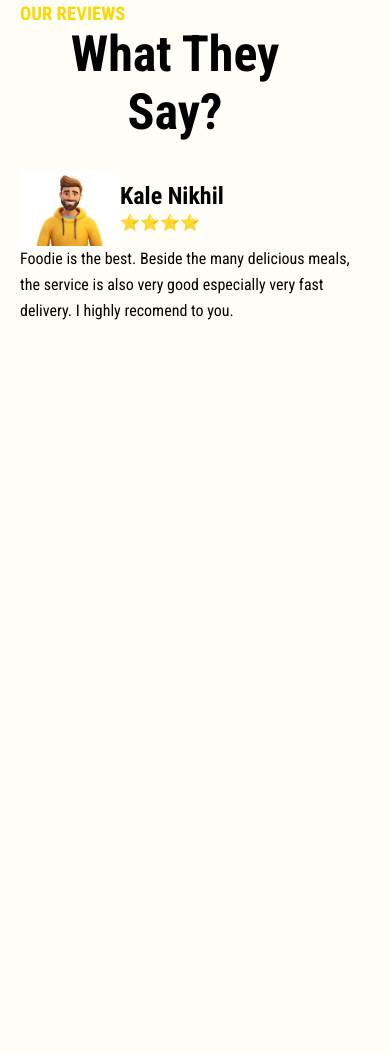
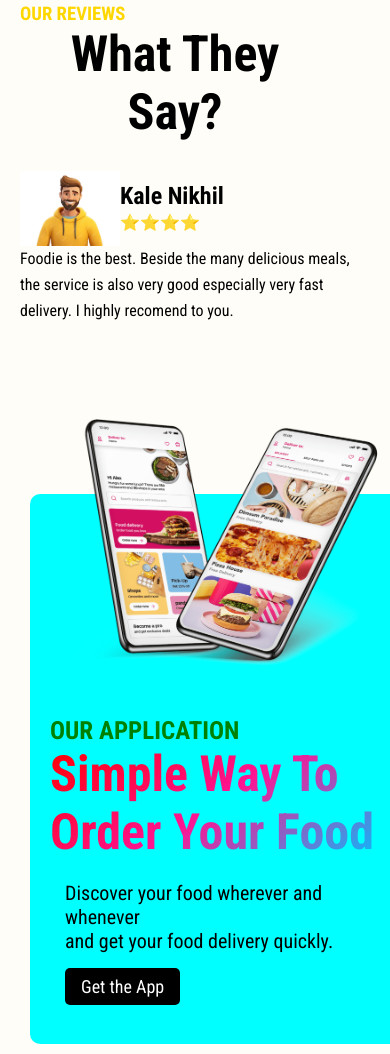
Before and after one commit to nikhilkale2/Foodwebsite, a plain HTML site: page index.html in a window 390 px wide. Shown: the part 6626-7680 px from the top of the page. Before the commit the page ends 6970 px from the top, so only its background shows below. Drawn offline with Linux system fonts and the light colour scheme; a web font is replaced by a local one.

Commit message:
Add new Advertisement feature

```diff
--- a/index.html
+++ b/index.html
@@ -220,6 +220,29 @@
       </div>
     </section>
 
+    <!-- ADVERTISE SECTION -->
+
+    <section class="ADS">
+      <div class="ads-section">
+        <div class="ads-img">
+          <img src="./images/ads-img.png" alt="" />
+        </div>
+        <div class="ads-content">
+          <h3>OUR APPLICATION</h3>
+          <h1>
+            Simple Way To <br />
+            Order Your Food
+          </h1>
+          <p>
+            Discover your food wherever and whenever <br />
+            and get your food delivery quickly.
+          </p>
+
+          <button>Get the App</button>
+        </div>
+      </div>
+    </section>
+
     <script src="script.js"></script>
   </body>
 </html>
--- a/media.css
+++ b/media.css
@@ -136,4 +136,43 @@
     width: 500px;
     margin-left: 150px;
   }
+
+  /* ADVERTISE SECTION */
+
+  .ADS {
+    margin: 10px;
+    margin-top: 150px;
+  }
+
+  .ads-section {
+    display: flex;
+    flex-direction: column;
+    gap: 10px;
+    width: 100%;
+    height: 550px;
+    background-color: aqua;
+    margin-left: 20px;
+    padding: 20px;
+  }
+
+  .ads-img {
+    width: 350px;
+    height: 300px;
+  }
+
+  .ads-img img {
+    width: 100%;
+  }
+
+  .ads-content {
+    position: relative;
+    bottom: 130px;
+  }
+
+  .ads-content h1 {
+    font-size: 50px;
+  }
+  .ads-content p {
+    font-size: 20px;
+  }
 }
--- a/style.css
+++ b/style.css
@@ -336,3 +336,60 @@ i {
   margin-right: 40px;
   font-size: 50px;
 }
+
+/* ADVERTISE SECTION */
+
+.ADS {
+  margin: 40px;
+}
+
+.ads-section {
+  display: flex;
+  justify-content: center;
+  gap: 80px;
+  background-color: #f5db4e;
+  border-radius: 10px;
+}
+
+.ads-img {
+  width: 800px;
+  height: 800px;
+}
+
+.ads-img img {
+  width: 100%;
+}
+
+.ads-content {
+  margin-top: 150px;
+}
+
+.ads-content h3 {
+  font-size: 25px;
+  color: green;
+}
+
+.ads-content h1 {
+  font-size: 60px;
+  background: linear-gradient(145deg, red, deeppink, deepskyblue);
+  background-clip: text;
+  -webkit-text-fill-color: transparent;
+}
+
+.ads-content p {
+  margin-top: 20px;
+  margin-left: 15px;
+  line-height: 24px;
+}
+
+.ads-content button {
+  margin-top: 15px;
+  margin-left: 15px;
+  padding: 8px 16px;
+  font-size: 18px;
+  border: none;
+  outline: none;
+  background-color: black;
+  border-radius: 5px;
+  color: white;
+}
```
Also changed, not shown: images/ads-img.png (added).
